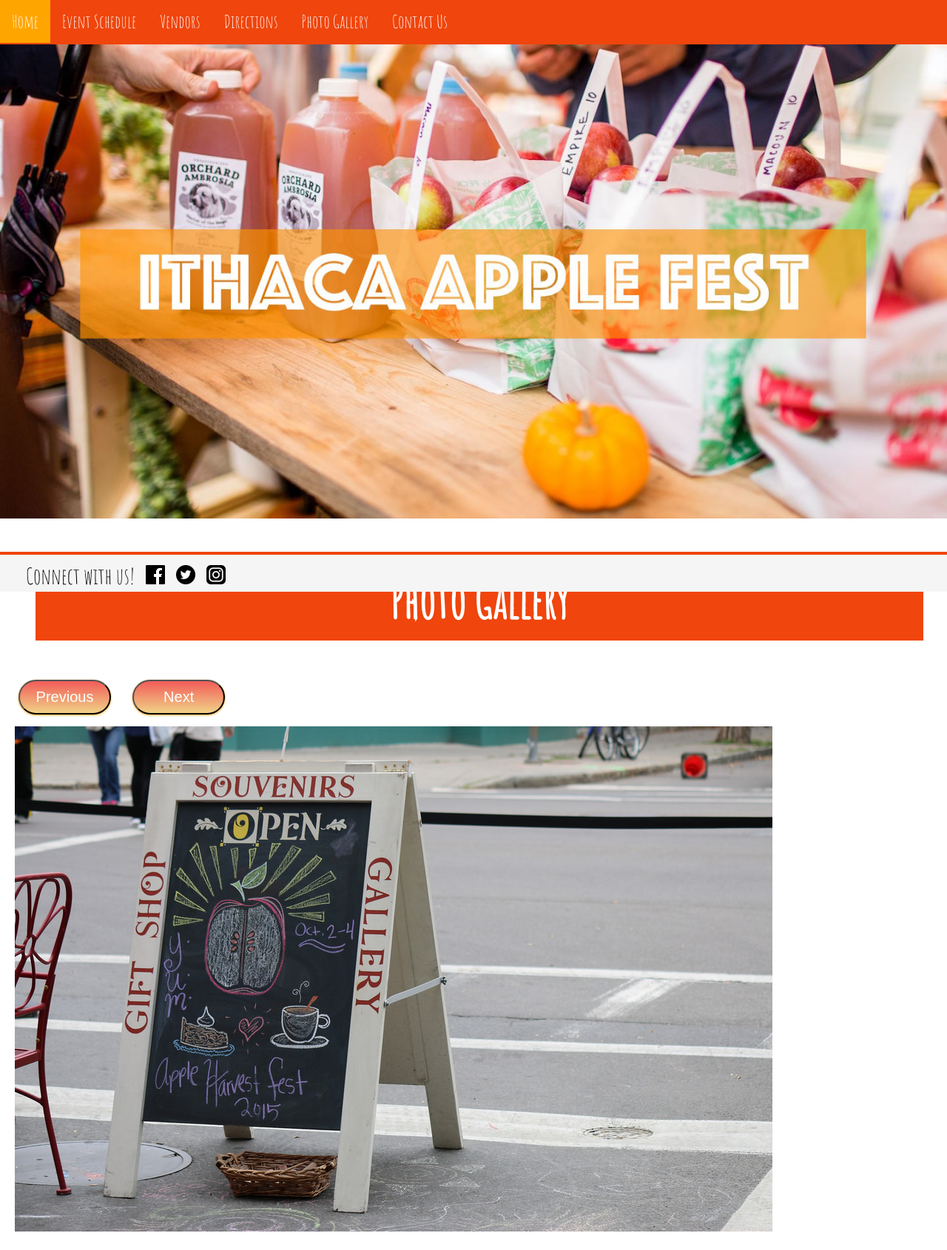
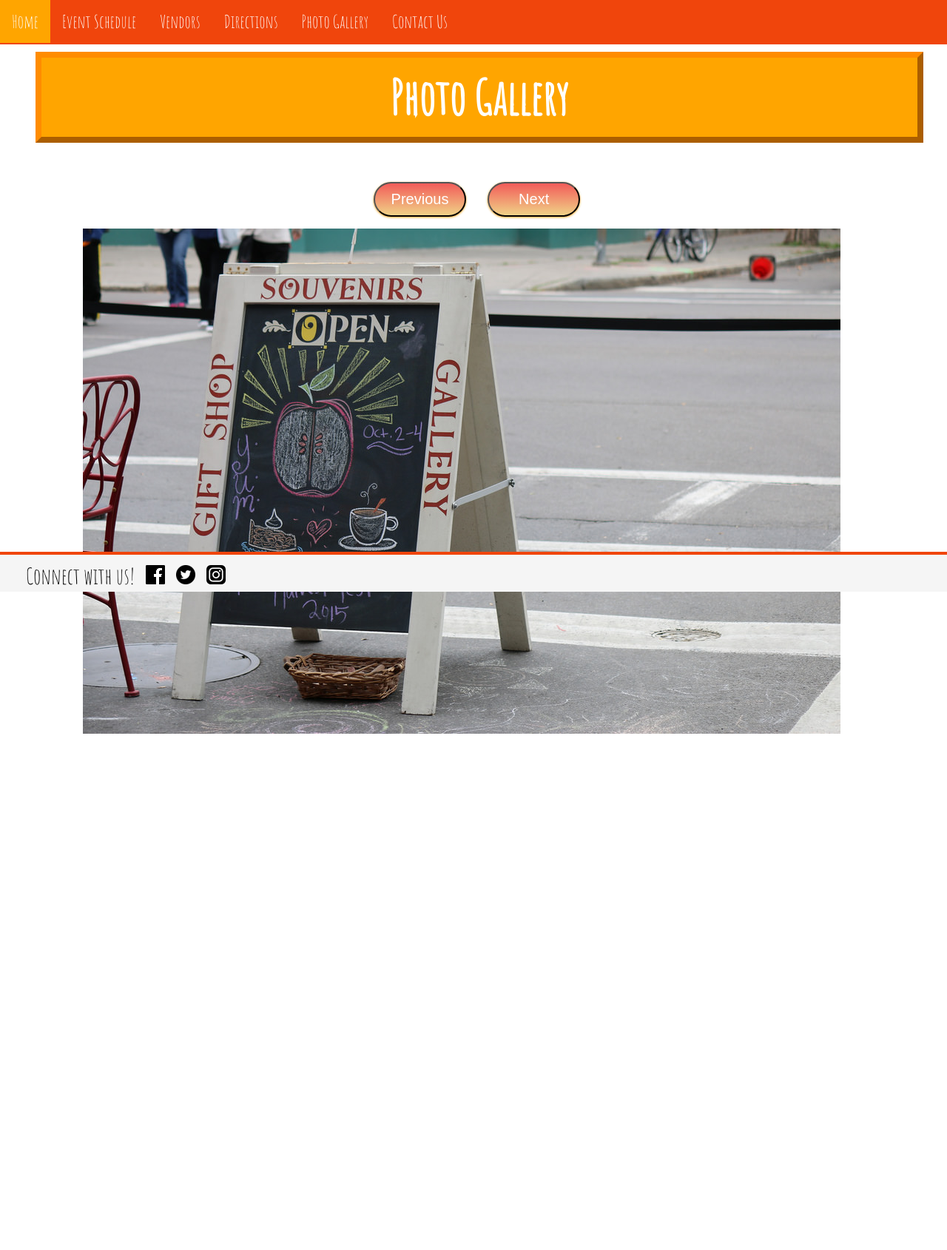
Before and after one commit to RaghavBatra/INFO-1300-Project, a PHP site: page /photogallery.php in a window 1280 px wide. Shown: the whole page at 74% size. After the commit the page ends 992 px from the top, so only its background shows below. Run offline with PHP 8.4, Linux system fonts and the light colour scheme; some libraries are stand-ins or nearby versions.

Commit message:
major changes

```diff
--- a/css/site.css
+++ b/css/site.css
@@ -213,11 +213,11 @@ h5 {
   font-family: Amatic SC;
   color:white;
   font-size: 4.5em;
-  border: 8px outset #F0450C;
+  border: 8px outset darkorange;
   padding:0em;
   margin:auto;
-  margin-top:0.3em;
-  background-color: #F0450C;
+  margin-top:1em;
+  background-color: orange;
 }
 
 #footer ul {
@@ -240,6 +240,7 @@ h5 {
     width: 100%;
 }
 
+
 .img {
     margin: 5px;
     border: 1px solid #ccc;
@@ -256,16 +257,18 @@ h5 {
     width: 100%;
     height: auto;
 }
-#map > h2 {
+#content > h2 {
     text-align: center;
     font-family: Amatic SC;
-    background-color: #F0450C;
+    background-color: orange;
+    border: 8px outset darkorange;
     color:white;
     font-size: 4em;
     border: none;
     margin-left: 0.75em;
     margin-right:0.5em;
-    padding:0.2em;
+    margin-top: 1.1em;
+    padding: 0.2em;
 }
 
 #map > img {
@@ -391,20 +394,22 @@ button:hover {
 }
 
 #photos > img {
-  margin-left: 1.25em;
-  margin-bottom: 1.25em;
-  align-self: center;
+    margin-left: 7em;
 }
 
-#photos > h2 {
-  text-align: center;
+#buttons {
+    margin-left: 30em;
+}
+
+#gallery > h2 {
   font-family: Amatic SC;
-  background-color: #F0450C;
-  color:white;
+  background-color: orange;
+  color: white;
   font-size: 4em;
-  border: none;
+  border: 8px outset darkorange;
   margin-left: 0.75em;
   margin-right:0.5em;
+  margin-top: 1.1em;
   padding:0.2em;
 }
 
--- a/directions.php
+++ b/directions.php
@@ -17,9 +17,10 @@
 
     <div id="content">
 
+        <h2> Directions </h2>
+
         <div id="map">
 
-        	<h2> Directions </h2>
         	<img src="images/map.jpg" alt="Apple Fest map">
        		<!-- Image credits: http://www.downtownithaca.com/local/file_upload/images/Apple%20Harvest%20Map%202016.jpg -->
         	</a>
--- a/includes/header.php
+++ b/includes/header.php
@@ -9,9 +9,3 @@
         </ul>
     </div>
     <!-- end of the navigation bar -->
-
-    <div id="top">
-        <img src="images/apples_newest.jpg" alt="apple banner image">
-        <!--  Image credits: http://unicoicounty.org/apple-festival/ -->
-    </div>
-    <!-- end of the topic banner -->
--- a/index.php
+++ b/index.php
@@ -10,6 +10,12 @@
     </head>
 
 <body>
+
+    <div id="top">
+        <img src="images/apples_newest.jpg" alt="apple banner image">
+        <!--  Image credits: Edited by Rona Chang from public Google+ profile of Ksenia Verdiyan: https://plus.google.com/+Cornell/posts/4pevhgQZwJY -->
+    </div>
+      <!-- end of the top banner -->
 
     <?php
         include 'includes/header.php';
--- a/photogallery.php
+++ b/photogallery.php
@@ -16,26 +16,34 @@
         include 'includes/header.php';
     ?>
 
-    <div id = "photos">
+    <div id = "gallery">
         <h2> Photo Gallery </h2>
+
+        <div id = "buttons">
             <p>
             <button onclick="previous()">Previous</button>
             <button onclick="next()">Next</button>
             </p>
 
-        <!--photo 1 from https://c2.staticflickr.com/6/5751/22027344875_aa950b1b1a_b.jpg
-         photo 2 from https://c1.staticflickr.com/1/702/22037228081_bb262c0a2d_b.jpg
-         photo 3 from https://c1.staticflickr.com/1/658/21404547274_a6b776f7c5_b.jpg
-         photo 4 from https://c2.staticflickr.com/6/5767/21839482248_f3d9157b68_b.jpg
-         photo 5 from https://c2.staticflickr.com/6/5689/22015033122_0f6407f424_b.jpg
-         photo 6 from https://c2.staticflickr.com/6/5731/22001136566_c3dab9aaec_b.jpg
-         photo 7 from https://c1.staticflickr.com/1/661/21406193973_5c116db026_b.jpg
-         photo 8 from https://c2.staticflickr.com/6/5597/15266693508_0978216c3c_b.jpg
-         photo 9 from https://c2.staticflickr.com/4/3930/15266598780_104b08c412_b.jpg
-         photo 10 from https://c2.staticflickr.com/4/3750/10397073603_44526f0c2e_b.jpg
-         photo 11 from https://c2.staticflickr.com/4/3927/15266595120_b32524ef48_b.jpg
+        </div>
+
+        <div id = "photos">
+
+            <!-- Image credits :photo 1 from https://c2.staticflickr.com/6/5751/22027344875_aa950b1b1a_b.jpg
+             Image credits: photo 2 from https://c1.staticflickr.com/1/702/22037228081_bb262c0a2d_b.jpg
+             Image credits: photo 3 from https://c1.staticflickr.com/1/658/21404547274_a6b776f7c5_b.jpg
+             Image credits: photo 4 from https://c2.staticflickr.com/6/5767/21839482248_f3d9157b68_b.jpg
+             Image credits: photo 5 from https://c2.staticflickr.com/6/5689/22015033122_0f6407f424_b.jpg
+             Image credits: photo 6 from https://c2.staticflickr.com/6/5731/22001136566_c3dab9aaec_b.jpg
+             Image credits: photo 7 from https://c1.staticflickr.com/1/661/21406193973_5c116db026_b.jpg
+             Image credits: photo 8 from https://c2.staticflickr.com/6/5597/15266693508_0978216c3c_b.jpg
+             Image credits: photo 9 from https://c2.staticflickr.com/4/3930/15266598780_104b08c412_b.jpg
+             Image credits: photo 10 from https://c2.staticflickr.com/4/3750/10397073603_44526f0c2e_b.jpg
+             Image credits: photo 11 from https://c2.staticflickr.com/4/3927/15266595120_b32524ef48_b.jpg
              -->
             <img id="slides" src="images/photo1.jpg" alt="apple fest photos">
+
+        </div>
 
     </div>
 
```
Lines whose indentation alone changed are shown as unchanged.
